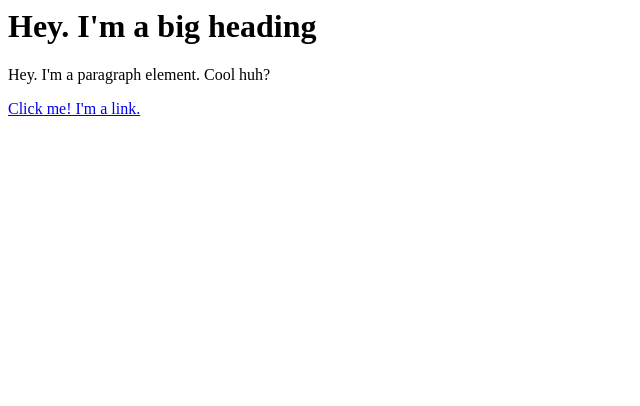
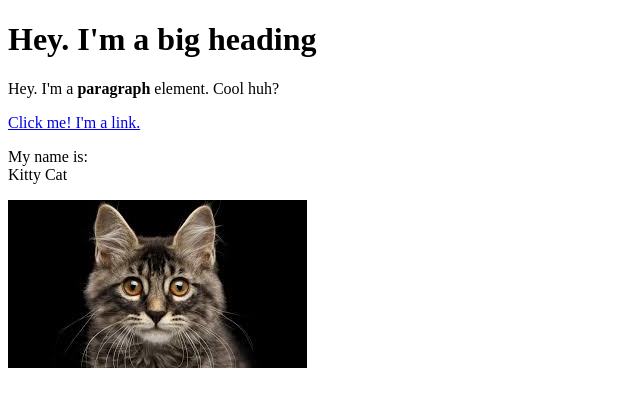
Before and after one commit to devvy12/Cartoon-hero, a plain HTML site: page text.html in a window 1280 px wide. Shown: the whole page, without its empty margins (0-640 px from the left). Drawn offline with Linux system fonts and the light colour scheme.

Commit message:
Added a cat image and a few more elements

```diff
--- a/text.html
+++ b/text.html
@@ -1,3 +1,14 @@
-<h1>Hey. I'm a big heading</h1>
-<p>Hey. I'm a paragraph element. Cool huh?</p>
-<a href="https://google.com" target="_blank" title="Let's go to Google">Click me! I'm a link.</a>
+<!DOCTYPE html>
+<html>
+<head>
+	<title>Test Page</title>
+</head>
+<body>
+	<h1>Hey. I'm a big heading</h1>
+	<p>Hey. I'm a <b>paragraph</b> element. Cool huh?</p>
+	<a href="https://google.com" target="_blank" title="Let's go to Google">Click me! I'm a link.</a>
+	<p>My name is: <br>
+	Kitty Cat</p>
+	<img src="IMG/Cat.jpg">
+</body>
+</html>
```
Also changed, not shown: IMG/Cat.jpg (added).
